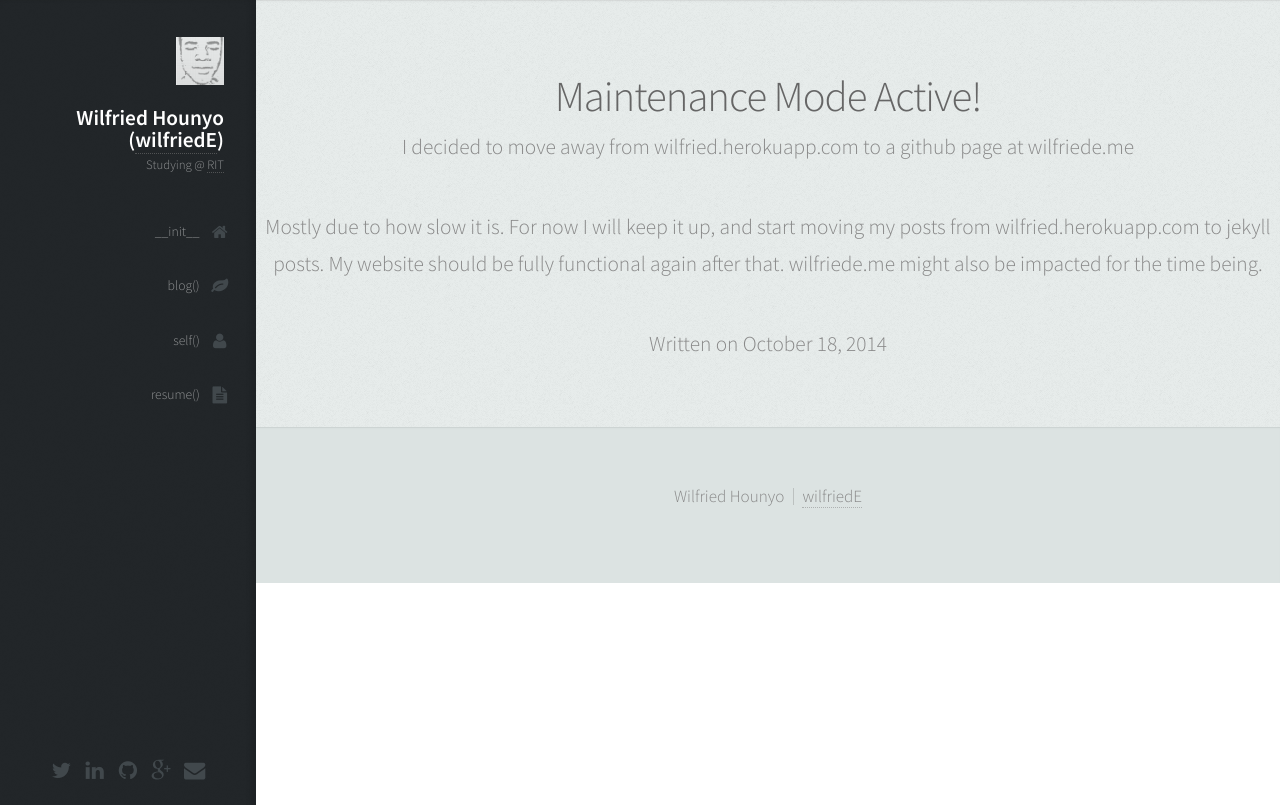
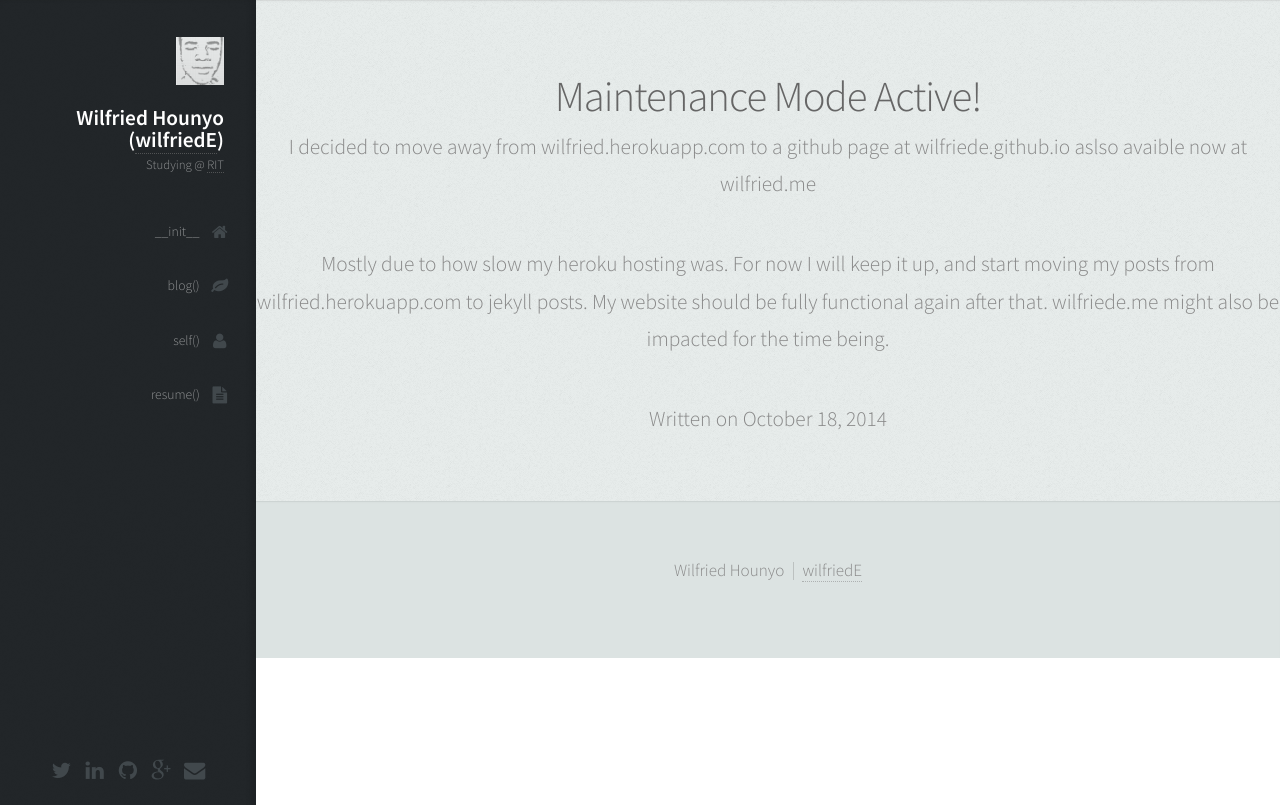
Before and after one commit to wilfriedE/wilfriedE.github.io, a Jekyll site: the page built from _posts/2014-10-18-Rebuilding.html, in a window 1280 px wide, cut to the strip 0-805 px from the top of the page. Built offline with Jekyll 4.4.1, drawn with Linux system fonts in a browser that asks for light colours; comment, search, counter and statistics services are not loaded.

Commit message:
Me and my horrible grammar issues

```diff
--- a/_posts/2014-10-18-Rebuilding.html
+++ b/_posts/2014-10-18-Rebuilding.html
@@ -3,5 +3,5 @@ layout: post
 title: Maintenance Mode Active!
 ---
 
-<p>I decided to move away from wilfried.herokuapp.com to a github page at wilfriede.me </p>
-<p>Mostly due to how slow it is. For now I will keep it up, and start moving my posts from wilfried.herokuapp.com to jekyll posts. My website should be fully functional again after that. wilfriede.me might also be impacted for the time being.</p>
+<p>I decided to move away from wilfried.herokuapp.com to a github page at wilfriede.github.io aslso avaible now at wilfried.me </p>
+<p>Mostly due to how slow my heroku hosting was. For now I will keep it up, and start moving my posts from wilfried.herokuapp.com to jekyll posts. My website should be fully functional again after that. wilfriede.me might also be impacted for the time being.</p>
```
